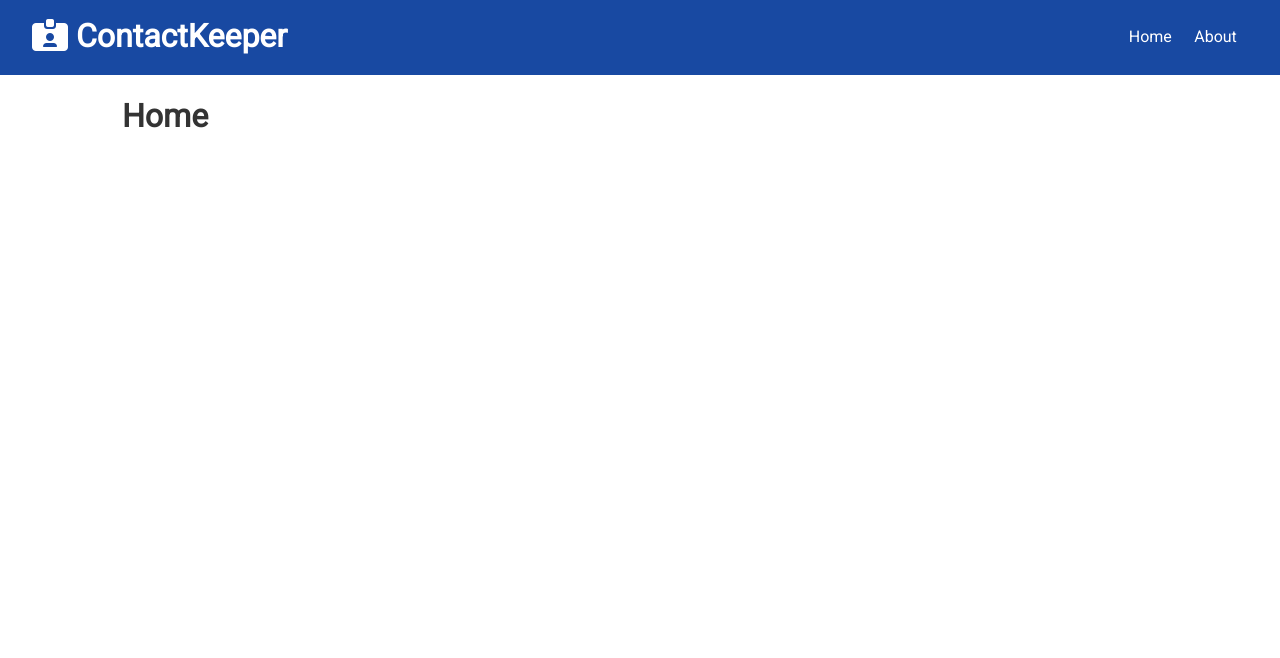
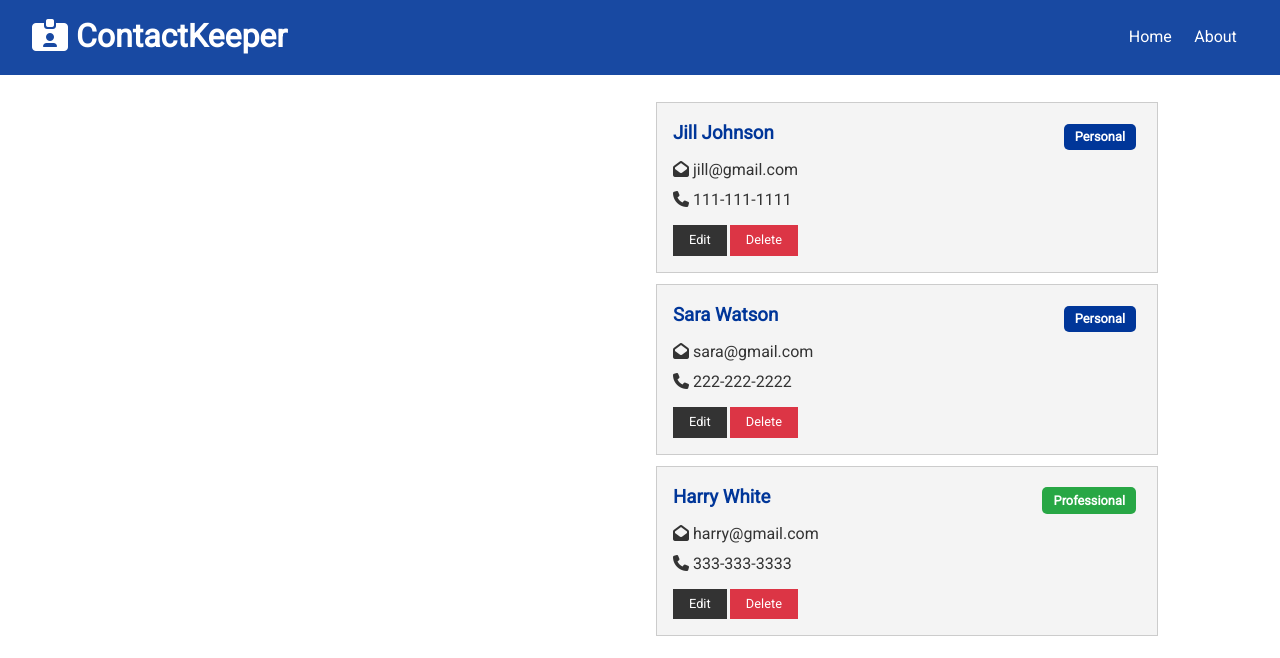
Before and after one commit to surajrocks1997/Contact-Keeper, a React (Create React App) app in the folder client/: page / in a window 1280 px wide. Shown: the top 658 px of the page. Built offline with nearby package versions, Linux system fonts and the light colour scheme.

Commit message:
contacts and contact item component added, using hardcoded data, not using api just yet

```diff
--- /dev/null
+++ b/client/src/components/contacts/ContactItem.js
@@ -0,0 +1,46 @@
+import React from "react";
+import PropTypes from "prop-types";
+
+const ContactItem = ({ contact }) => {
+  const { id, name, email, phone, type } = contact;
+
+  return (
+    <div className="card bg-light">
+      <h3 className="text-primary text-left">
+        {name}
+        {"   "}
+        <span
+          style={{ float: "right" }}
+          className={
+            "badge " +
+            (type === "professional" ? "badge-success" : "badge-primary")
+          }
+        >
+          {type.charAt(0).toUpperCase() + type.slice(1)}
+        </span>
+      </h3>
+      <ul className="list">
+        {email && (
+          <li>
+            <i className="fas fa-envelope-open"></i> {email}
+          </li>
+        )}
+        {phone && (
+          <li>
+            <i className="fas fa-phone"></i> {phone}
+          </li>
+        )}
+      </ul>
+      <p>
+        <button className="btn btn-dark btn-sm">Edit</button>
+        <button className="btn btn-danger btn-sm">Delete</button>
+      </p>
+    </div>
+  );
+};
+
+ContactItem.propTypes = {
+  contact: PropTypes.object.isRequired,
+};
+
+export default ContactItem;
--- /dev/null
+++ b/client/src/components/contacts/Contacts.js
@@ -0,0 +1,20 @@
+import React, { Fragment, useContext } from "react";
+
+import ContactItem from "../contacts/ContactItem";
+import ContactContext from "../../context/contact/contactContext";
+
+const Contacts = () => {
+  const contactContext = useContext(ContactContext);
+
+  const { contacts } = contactContext;
+
+  return (
+    <Fragment>
+      {contacts.map((contact) => (
+        <ContactItem contact={contact} key={contact.id} />
+      ))}
+    </Fragment>
+  );
+};
+
+export default Contacts;
--- a/client/src/components/pages/Home.js
+++ b/client/src/components/pages/Home.js
@@ -1,9 +1,16 @@
-import React from 'react'
+import React from 'react';
+
+import Contacts from '../contacts/Contacts';
 
 const Home = () => {
     return (
-        <div>
-            <h1>Home</h1>
+        <div className='grid-2'>
+            <div>
+                {/*Contact Form*/}
+            </div>
+            <div>
+                <Contacts />
+            </div>
         </div>
     )
 }
```
